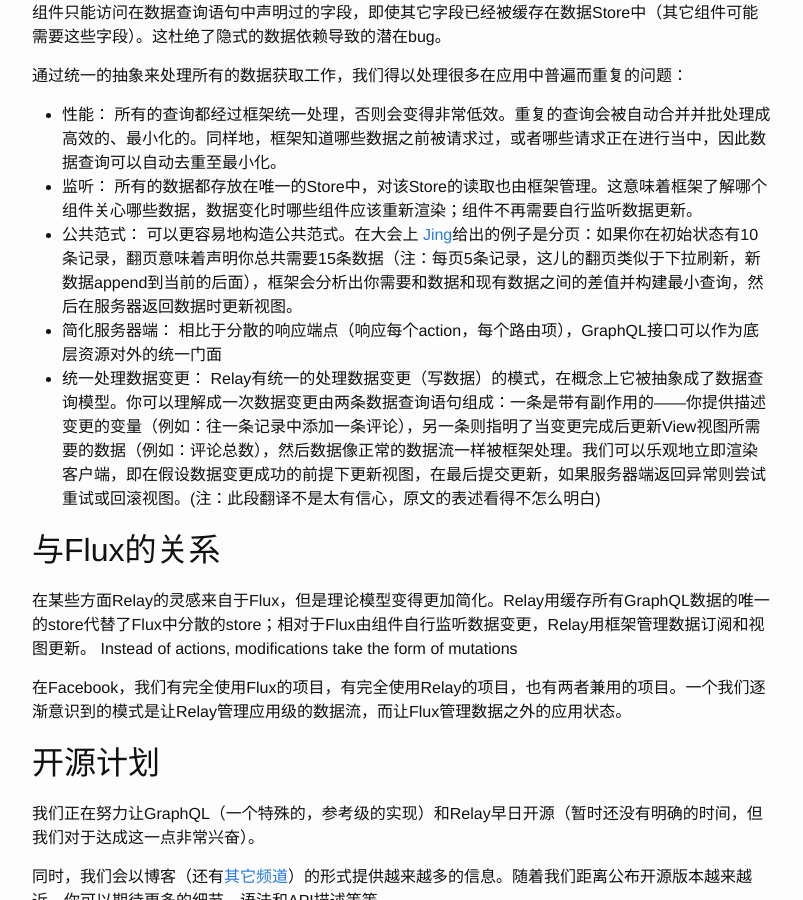
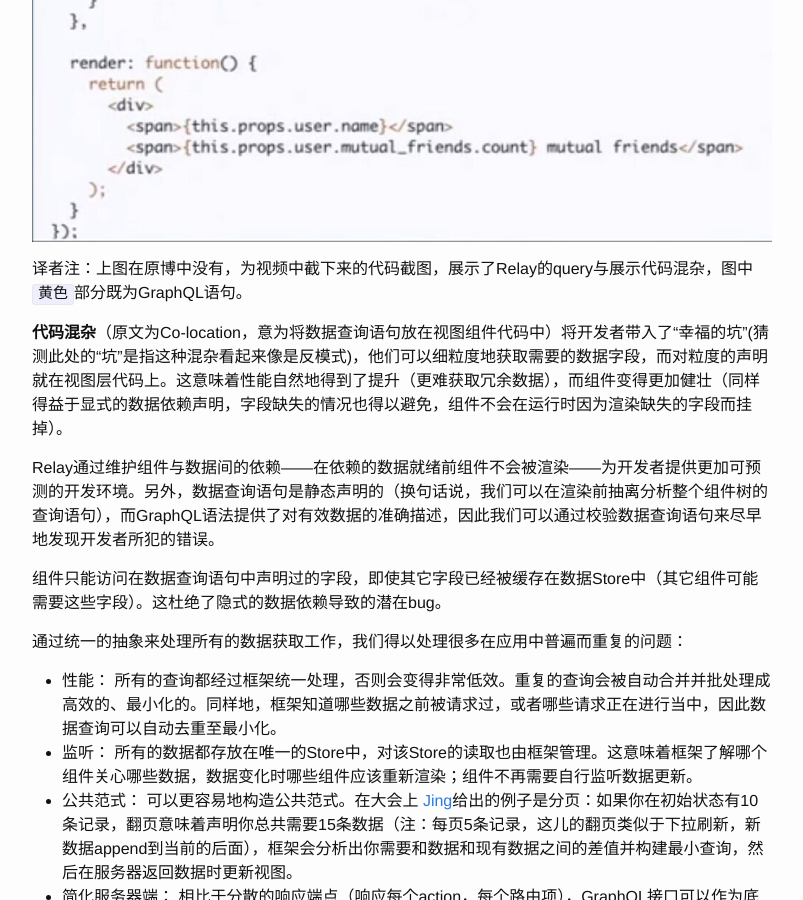
Before and after one commit to kpaxqin/kpaxqin.github.io, a Jekyll site: the page built from _posts/2015-03-01-Intro_Relay_and_GraphQL.markdown, in a window 1280 px wide and 900 px high, scrolled down 1518 px. Shown: the whole window, without its empty margins (238-1041 px from the left). Built offline with Jekyll 4.4.1, drawn with Linux system fonts in a browser that asks for light colours.

Commit message:
Update 2015-03-01-Intro_Relay_and_GraphQL.markdown
添加代码截图

```diff
--- a/_posts/2015-03-01-Intro_Relay_and_GraphQL.markdown
+++ b/_posts/2015-03-01-Intro_Relay_and_GraphQL.markdown
@@ -32,6 +32,10 @@ GraphQL是一种用于描述复杂、嵌套的数据依赖的查询语句。它
 Relay是根据在Facebook构建大型应用的经验而诞生的。我们的首要任务是让开发者能以符合直觉的方式构建正确、高性能的WEB应用。它的设计使得即使是大型团队也能以高度隔离的方式应对功能变更。获取数据、数据变更、性能，都是让人头痛的问题。Relay则致力于简化这些问题，把复杂的部分交给框架处理，让开发者更加专注于应用本身。
 
 将查询语句放到视图层代码中，开发者只需查看组件本身的代码就可以轻易理解组件的行为：**不需要考虑和理解组件所处的上下文**。组件可以在任何地方重用，而不用修改它的父组件或服务器端代码为它传递或准备数据。
+
+![Relay_code](https://raw.githubusercontent.com/kpaxqin/kpaxqin.github.io/master/img/Relay_code.jpg)
+
+译者注：上图在原博中没有，为视频中截下来的代码截图，展示了Relay的query与展示代码混杂，图中`黄色`部分既为GraphQL语句。
 
 **代码混杂**（原文为Co-location，意为将数据查询语句放在视图组件代码中）将开发者带入了“幸福的坑”(猜测此处的“坑”是指这种混杂看起来像是反模式)，他们可以细粒度地获取需要的数据字段，而对粒度的声明就在视图层代码上。这意味着性能自然地得到了提升（更难获取冗余数据），而组件变得更加健壮（同样得益于显式的数据依赖声明，字段缺失的情况也得以避免，组件不会在运行时因为渲染缺失的字段而挂掉）。
 
```
